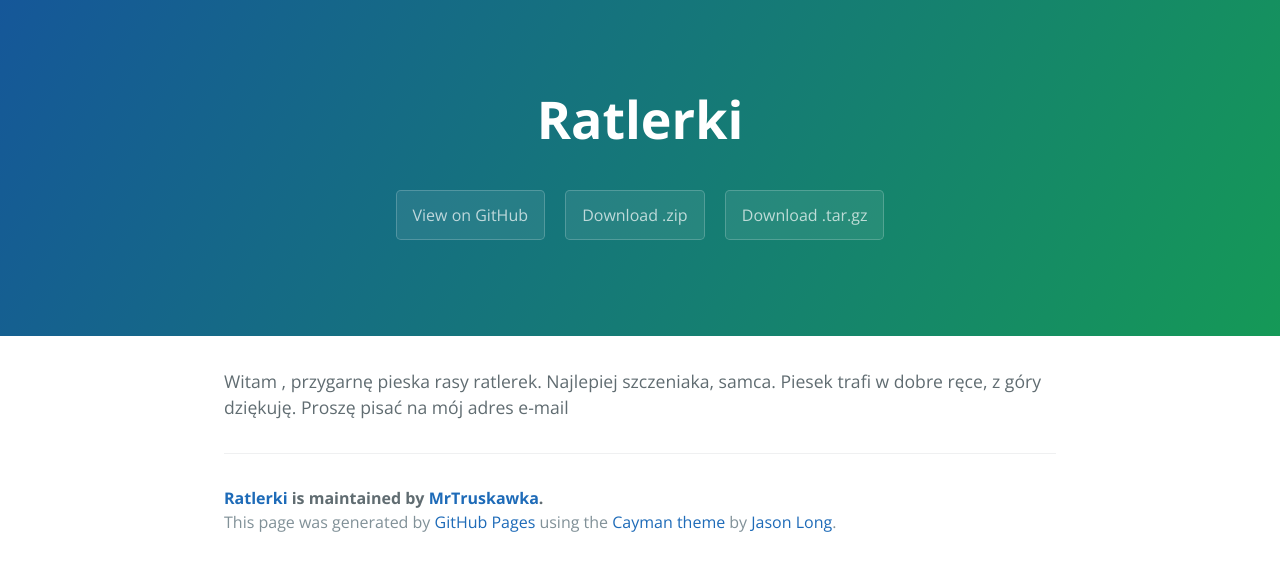
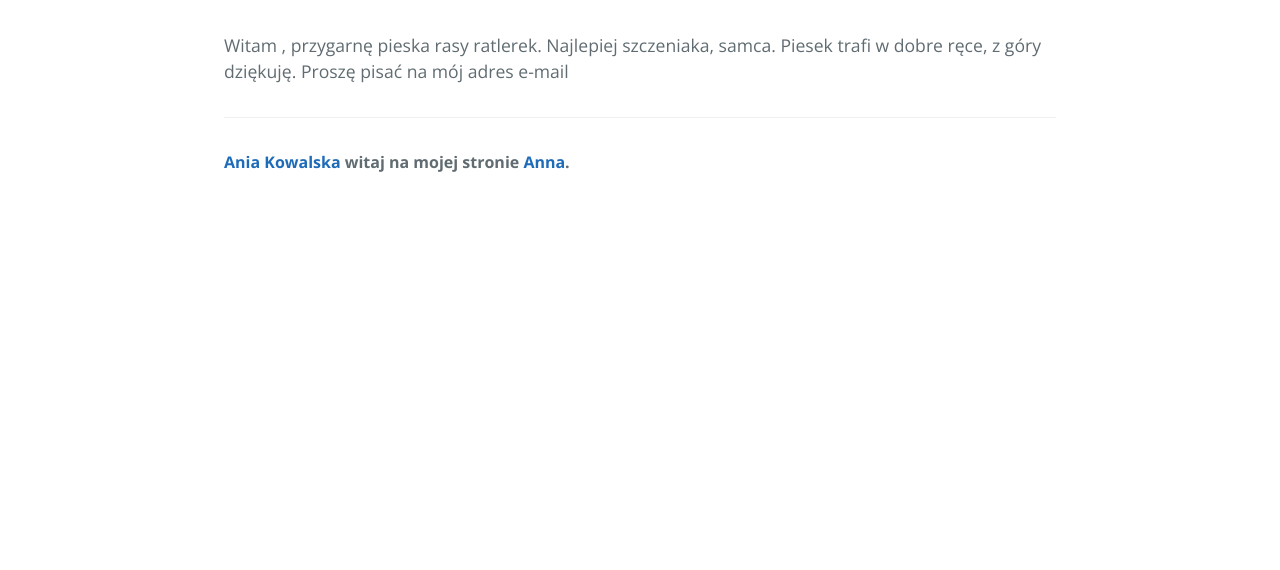
Before and after one commit to MrTruskawka/ratlerki, a plain HTML site: page index.html in a window 1280 px wide. Drawn offline with nearby package versions, Linux system fonts and the light colour scheme.

Commit message:
Update index.html

```diff
--- a/index.html
+++ b/index.html
@@ -10,22 +10,15 @@
     <link rel="stylesheet" type="text/css" href="stylesheets/github-light.css" media="screen">
   </head>
   <body>
-    <section class="page-header">
-      <h1 class="project-name">Ratlerki</h1>
-      <h2 class="project-tagline"></h2>
-      <a href="https://github.com/MrTruskawka/ratlerki" class="btn">View on GitHub</a>
-      <a href="https://github.com/MrTruskawka/ratlerki/zipball/master" class="btn">Download .zip</a>
-      <a href="https://github.com/MrTruskawka/ratlerki/tarball/master" class="btn">Download .tar.gz</a>
-    </section>
+
 
     <section class="main-content">
       <p>Witam , przygarnę pieska rasy ratlerek. Najlepiej szczeniaka, samca. Piesek trafi w dobre ręce, z góry dziękuję. Proszę pisać na mój adres e-mail</p>
 
       <footer class="site-footer">
-        <span class="site-footer-owner"><a href="https://github.com/MrTruskawka/ratlerki">Ratlerki</a> is maintained by <a href="https://github.com/MrTruskawka">MrTruskawka</a>.</span>
+        <span class="site-footer-owner"><a href="http://www.aniakowalska.tk">Ania Kowalska</a> witaj na mojej stronie <a href="http://www.aniakowalska.tk">Anna</a>.</span>
 
-        <span class="site-footer-credits">This page was generated by <a href="https://pages.github.com">GitHub Pages</a> using the <a href="https://github.com/jasonlong/cayman-theme">Cayman theme</a> by <a href="https://twitter.com/jasonlong">Jason Long</a>.</span>
-      </footer>
+     </footer>
 
     </section>
 
```
